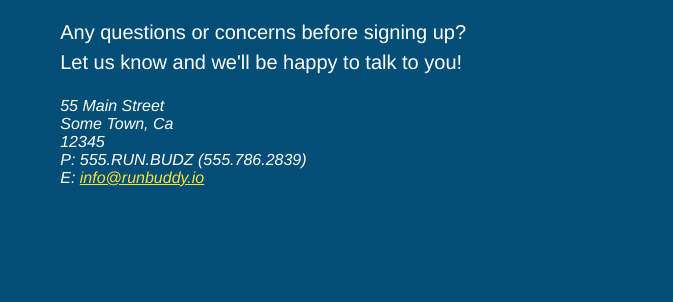
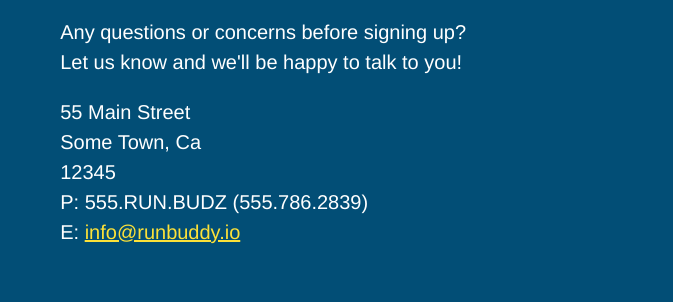
Before and after one commit to patrickleihong/run-buddy, a plain HTML site: page index.html in a window 1280 px wide. Shown: the part 4259-4561 px from the top of the page, 607-1280 px from the left. Drawn offline with Linux system fonts and the light colour scheme.

Commit message:
fixed small error

```diff
--- a/assets/css/style.css
+++ b/assets/css/style.css
@@ -260,7 +260,7 @@
     font-size: 32px;
 }
 
-.contact-info div  p {
+.contact-info div p, .contact-info address {
     margin: 20px 0;
     line-height: 1.5;
     font-size: 20px;
```
